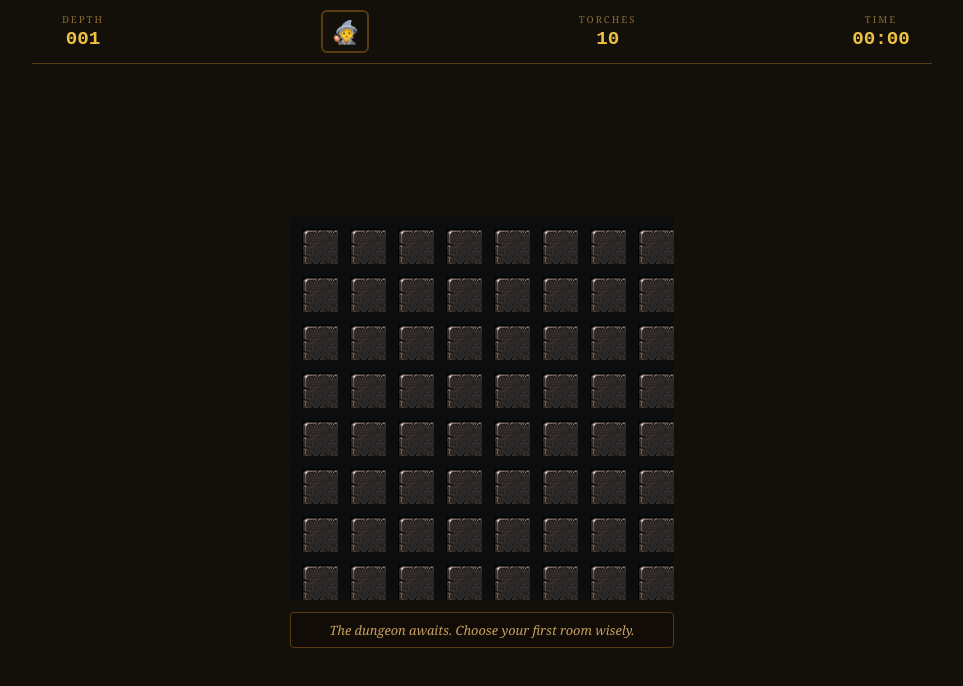
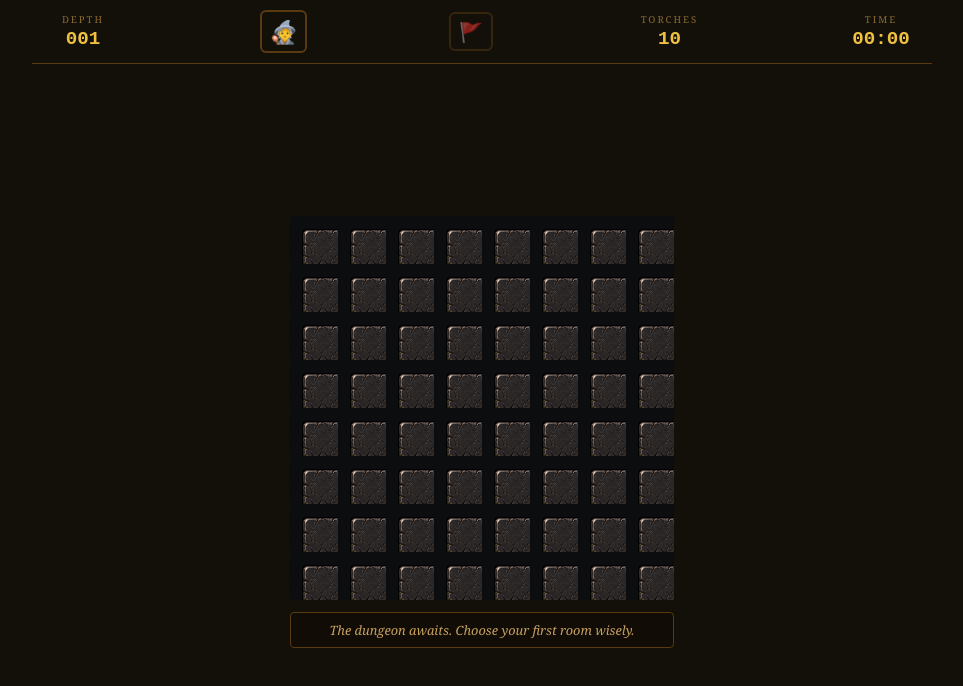
Before and after one commit to ccherosc/dungeonsweeper, a React (Vite) app: page / in a window 1280 px wide. Both pictures are taken after a click on the button "⚔ Descend Into The Dungeon". Shown: the top 686 px of the page, without its empty margins (158-1121 px from the left). Built offline with nearby package versions, Linux system fonts and the light colour scheme.

Commit message:
feat: flag mode toggle button + fix long-press double-dispatch bug

```diff
--- a/src/components/GameBoard.tsx
+++ b/src/components/GameBoard.tsx
@@ -6,9 +6,10 @@ interface GameBoardProps {
   board: TileType[][];
   dispatch: Dispatch<Action>;
   disabled?: boolean;
+  flagMode?: boolean;
 }
 
-export default function GameBoard({ board, dispatch, disabled = false }: GameBoardProps) {
+export default function GameBoard({ board, dispatch, disabled = false, flagMode = false }: GameBoardProps) {
   if (board.length === 0) return null;
   const cols = board[0].length;
 
@@ -21,6 +22,7 @@ export default function GameBoard({ board, dispatch, disabled = false }: GameBoa
         <TileComponent
           key={`${tile.row}-${tile.col}`}
           tile={tile}
+          flagMode={flagMode}
           onReveal={() => {
             if (!disabled) dispatch({ type: 'REVEAL_TILE', row: tile.row, col: tile.col });
           }}
--- a/src/components/GameScreen.tsx
+++ b/src/components/GameScreen.tsx
@@ -1,4 +1,4 @@
-import { Dispatch } from 'react';
+import { Dispatch, useState } from 'react';
 import { GameState, Action } from '../game/types';
 import GameBoard from './GameBoard';
 import LevelTransition from './LevelTransition';
@@ -16,6 +16,7 @@ function formatTime(seconds: number): string {
 
 export default function GameScreen({ state, dispatch }: GameScreenProps) {
   const { board, depth, mode, hearts, hazardCount, flagsUsed, secondsElapsed, showTransition, adventureLogText } = state;
+  const [flagMode, setFlagMode] = useState(false);
   const torchesLeft = hazardCount - flagsUsed;
 
   return (
@@ -44,6 +45,15 @@ export default function GameScreen({ state, dispatch }: GameScreenProps) {
           🧙
         </button>
 
+        <button
+          className={`flag-mode-btn${flagMode ? ' active' : ''}`}
+          title={flagMode ? 'Flag mode — tap to plant torch' : 'Explore mode — tap to reveal'}
+          onClick={() => setFlagMode(f => !f)}
+          aria-pressed={flagMode}
+        >
+          🚩
+        </button>
+
         <div className="header-stat">
           <span className="header-label">Torches</span>
           <span className="header-value">{torchesLeft}</span>
@@ -56,7 +66,7 @@ export default function GameScreen({ state, dispatch }: GameScreenProps) {
       </div>
 
       <div className="board-wrapper">
-        <GameBoard board={board} dispatch={dispatch} disabled={showTransition} />
+        <GameBoard board={board} dispatch={dispatch} disabled={showTransition} flagMode={flagMode} />
         <div className="adventure-log">{adventureLogText}</div>
       </div>
 
--- a/src/components/Tile.tsx
+++ b/src/components/Tile.tsx
@@ -4,6 +4,7 @@ import { NUMBER_SPRITES, HAZARD_SPRITES, TILE_SPRITES } from '../game/constants'
 
 interface TileProps {
   tile: TileType;
+  flagMode: boolean;
   onReveal: () => void;
   onFlag: () => void;
 }
@@ -28,16 +29,9 @@ function getSpritePos(tile: TileType): string {
   return `${x} ${y}`;
 }
 
-export default function Tile({ tile, onReveal, onFlag }: TileProps) {
+export default function Tile({ tile, flagMode, onReveal, onFlag }: TileProps) {
   const longPressRef = useRef<ReturnType<typeof setTimeout> | null>(null);
   const touchMovedRef = useRef(false);
-
-  const handleTouchStart = () => {
-    touchMovedRef.current = false;
-    longPressRef.current = setTimeout(() => {
-      if (!touchMovedRef.current) onFlag();
-    }, 500);
-  };
 
   const clearLongPress = () => {
     if (longPressRef.current) {
@@ -46,26 +40,47 @@ export default function Tile({ tile, onReveal, onFlag }: TileProps) {
     }
   };
 
+  const handleTouchStart = () => {
+    touchMovedRef.current = false;
+    longPressRef.current = setTimeout(() => {
+      longPressRef.current = null; // self-clear so touchEnd knows it fired
+      if (!touchMovedRef.current) onFlag();
+    }, 500);
+  };
+
   const handleTouchMove = () => {
     touchMovedRef.current = true;
     clearLongPress();
   };
 
   const handleTouchEnd = (e: React.TouchEvent) => {
-    if (!touchMovedRef.current && longPressRef.current) {
+    e.preventDefault();
+    if (touchMovedRef.current) { clearLongPress(); return; }
+    if (longPressRef.current !== null) {
+      // Timer hasn't fired yet = quick tap
       clearLongPress();
-      if (tile.state === 'hidden') onReveal();
-    } else {
-      clearLongPress();
+      if (flagMode) {
+        onFlag();
+      } else if (tile.state === 'hidden') {
+        onReveal();
+      }
     }
-    e.preventDefault();
+    // If null: long press already fired and flagged — do nothing
+  };
+
+  const handleClick = () => {
+    if (flagMode) {
+      onFlag();
+    } else if (tile.state === 'hidden') {
+      onReveal();
+    }
   };
 
   return (
     <div
       className={`tile ${tile.state}`}
       style={{ backgroundPosition: getSpritePos(tile) }}
-      onClick={() => { if (tile.state === 'hidden') onReveal(); }}
+      onClick={handleClick}
       onContextMenu={e => { e.preventDefault(); onFlag(); }}
       onTouchStart={handleTouchStart}
       onTouchMove={handleTouchMove}
--- a/src/styles/dungeon.css
+++ b/src/styles/dungeon.css
@@ -196,6 +196,25 @@
 }
 
 .hero-btn:hover { border-color: var(--clr-border-gold); }
+
+.flag-mode-btn {
+  background: none;
+  border: 2px solid var(--clr-border);
+  border-radius: 6px;
+  padding: 4px 8px;
+  font-size: 1.2rem;
+  cursor: pointer;
+  transition: border-color 0.15s, background 0.15s;
+  opacity: 0.5;
+}
+
+.flag-mode-btn.active {
+  border-color: var(--clr-border-gold);
+  background: rgba(192, 128, 32, 0.25);
+  opacity: 1;
+}
+
+.flag-mode-btn:hover { opacity: 1; }
 
 .hearts {
   display: flex;
```
